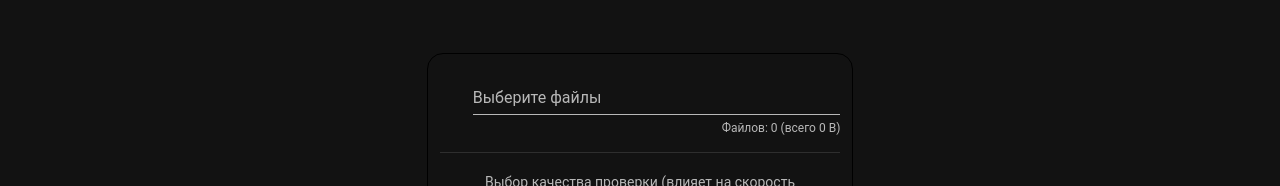
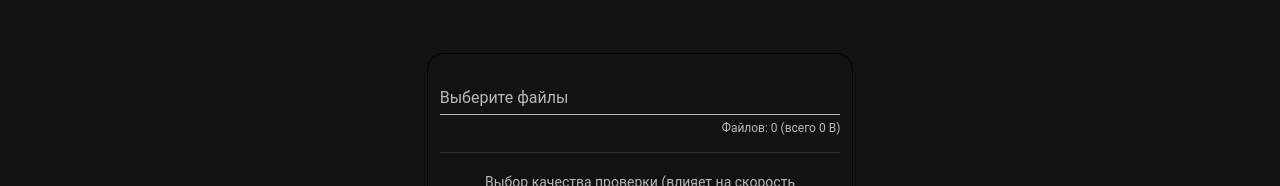
Before and after one commit to Iacox/lsd_no9, a Vue app: page / in a window 1280 px wide. Shown: the part 225-411 px from the top of the page. Built offline with nearby package versions, Linux system fonts and the light colour scheme.

Commit message:
- minor fixes

```diff
--- a/src/views/Home.vue
+++ b/src/views/Home.vue
@@ -14,7 +14,7 @@
             accept=".pdf,.docx, image/png"
             label="Выберите файлы"
             placeholder="Выберите файлы"
-            prepend-icon="mdi-paperclip"
+            prepend-icon=""
             truncate-length="25"
             counter
             multiple
```
